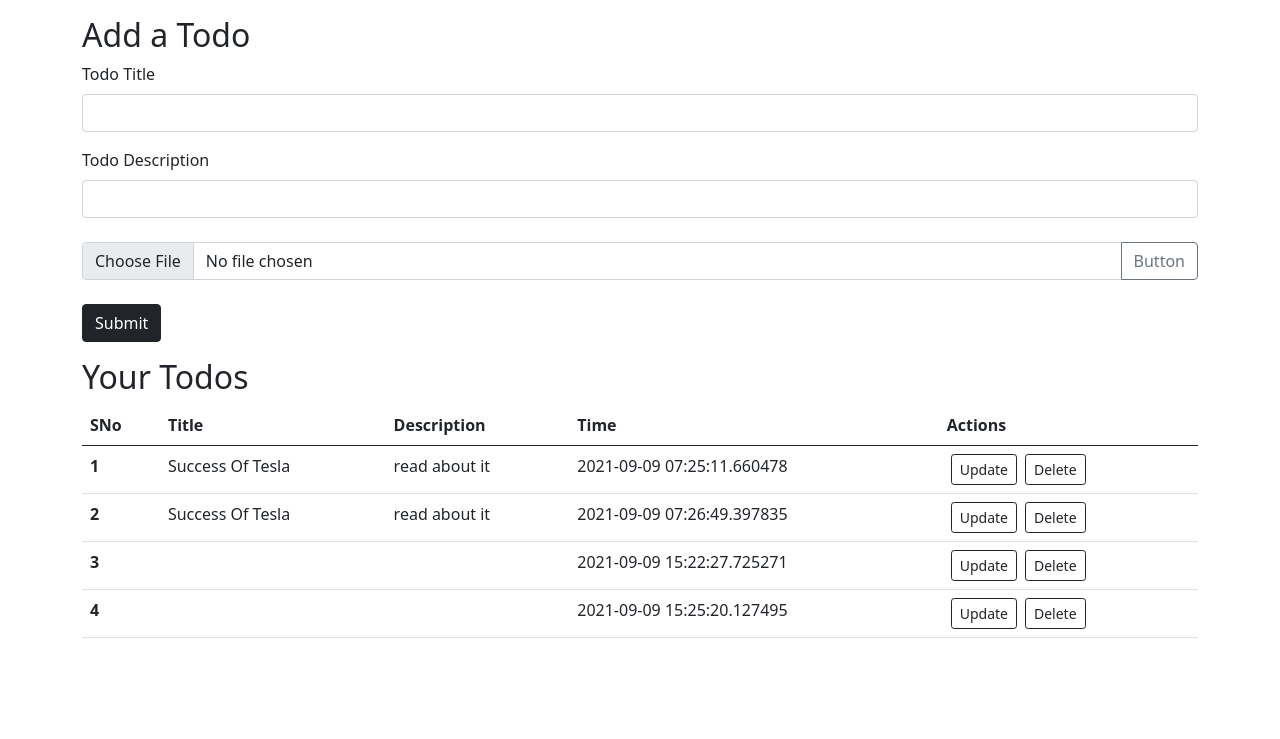
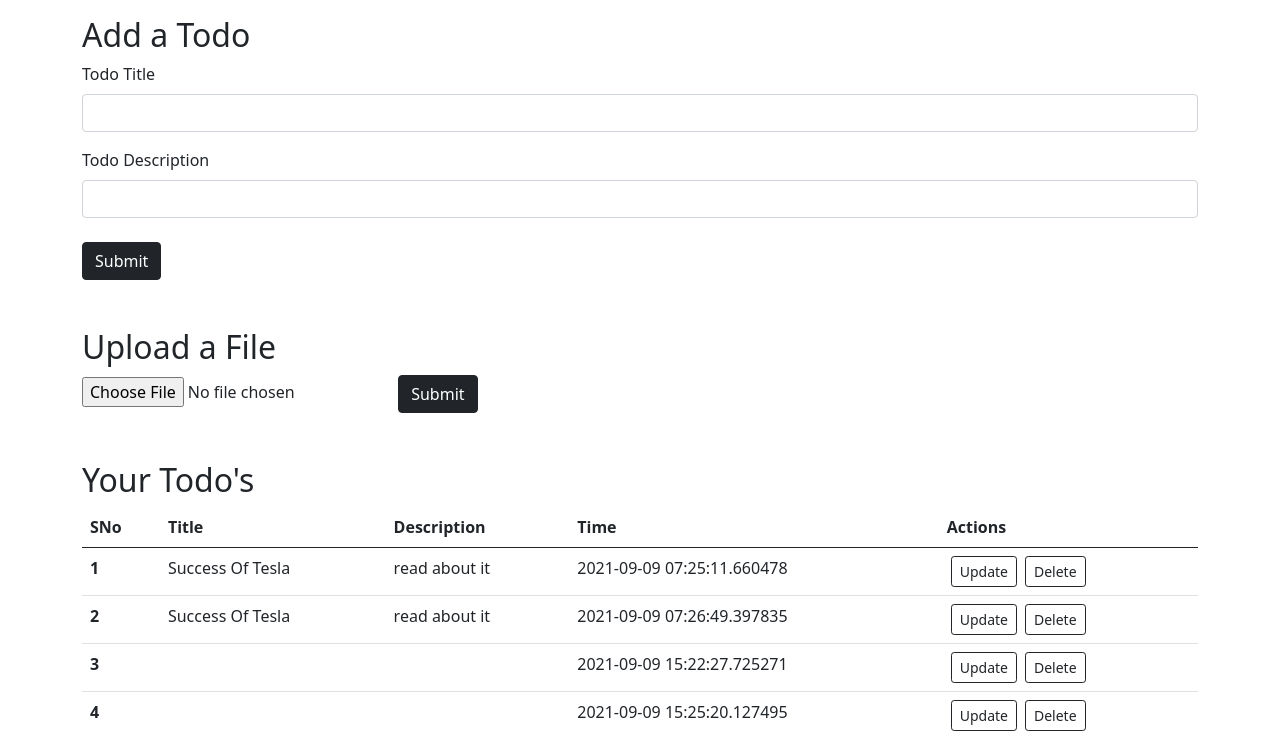
Before and after one commit to shiva-infinite/Todo-app, a Flask app: page / in a window 1280 px wide. Shown: the part 56-795 px from the top of the page. Before the commit the page ends 694 px from the top, so only its background shows below. Run offline with Flask 2, Linux system fonts and the light colour scheme; data comes from the database, SQL or seed files in the repository.

Commit message:
Update index.html

```diff
--- a/templates/index.html
+++ b/templates/index.html
@@ -14,16 +14,21 @@
               <input type="text" class="form-control" name="desc" id="desc">
             </div>
 
-            <div class="input-group mb-4">
-              <input type="file" class="form-control" id="inputGroupFile04" aria-describedby="inputGroupFileAddon04" aria-label="Upload">
-              <button class="btn btn-outline-secondary" type="button" id="inputGroupFileAddon04">Button</button>
-            </div>
-
             <button type="submit" class="btn btn-dark">Submit</button>
           </form>
     </div>
+    <div class="container my-5">
+      <h2>Upload a File</h2>
+
+      <form action="/uploader" method="post" enctype="multipart/form-data">
+        <input type="file" name="file1">
+        <button type="submit" class="btn btn-dark">Submit</button>
+      </form>
+
+    </div>
+
     <div class="container my-3">
-        <h2>Your Todos</h2>
+        <h2>Your Todo's</h2>
 
                 {% if allTodo|length == 0 %}
 
```
